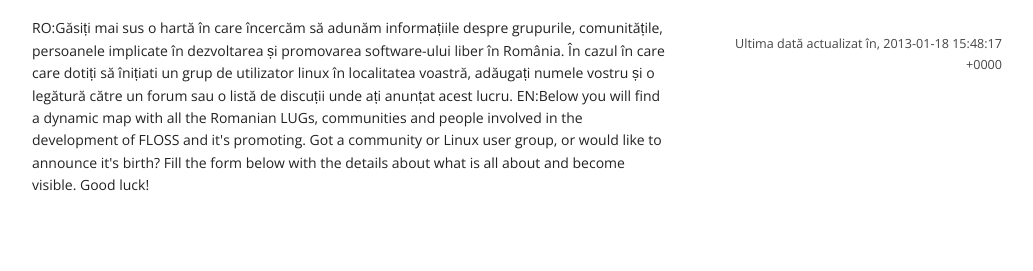
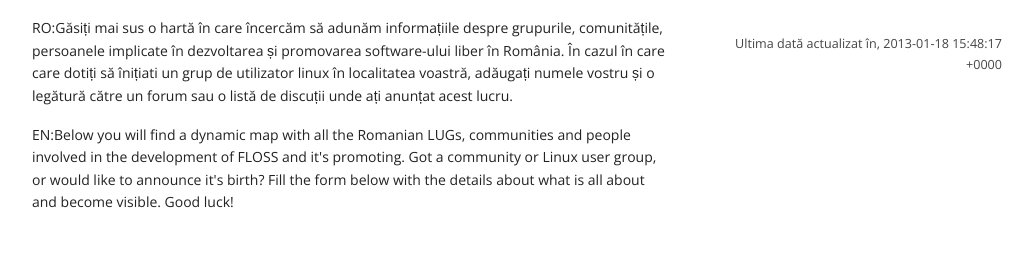
Before and after one commit to softwareliber/harta.softwareliber.ro, a Jekyll site: the page built from index.html, in a window 1280 px wide, cut to the strip 725-996 px from the top of the page. Shown: the whole strip, without its empty margins (123-1156 px from the left). Built offline with Jekyll 4.4.1, drawn with Linux system fonts in a browser that asks for light colours; nearby versions of some CDN libraries; part of the change alters nothing that is shown.

```diff
--- a/_layouts/default.html
+++ b/_layouts/default.html
@@ -34,11 +34,9 @@
       <div class="eight columns">
         <p>
         RO:Găsiți mai sus o hartă în care încercăm să adunăm informațiile despre grupurile, comunitățile, persoanele implicate în dezvoltarea și promovarea software-ului liber în România. În cazul în care care dotiți să înițiati un grup de utilizator linux în localitatea voastră, adăugați numele vostru și o legătură către un forum sau o listă de discuții unde ați anunțat acest lucru.
-        EN:Below you will find a dynamic map with all the Romanian LUGs, communities and people involved in the development of FLOSS and it's promoting. Got a community or Linux user group, or would like to announce it's birth? Fill the form below with the details about what is all about and become visible. Good luck!
-
         </p>
         <p>
-
+        EN:Below you will find a dynamic map with all the Romanian LUGs, communities and people involved in the development of FLOSS and it's promoting. Got a community or Linux user group, or would like to announce it's birth? Fill the form below with the details about what is all about and become visible. Good luck!
         </p>
       </div>
       <div class="four columns spre-dreapta">
```
